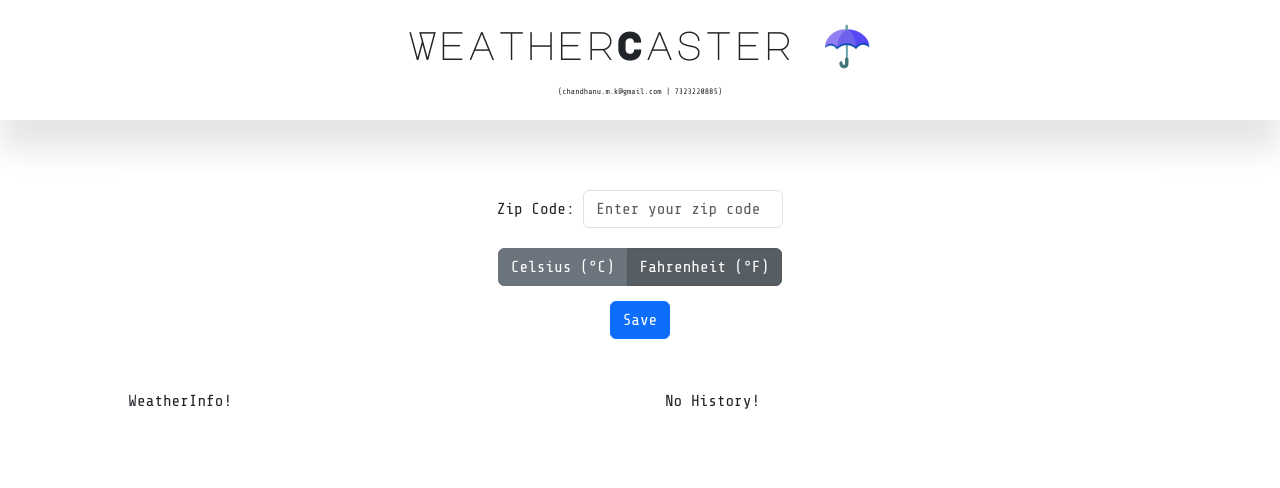
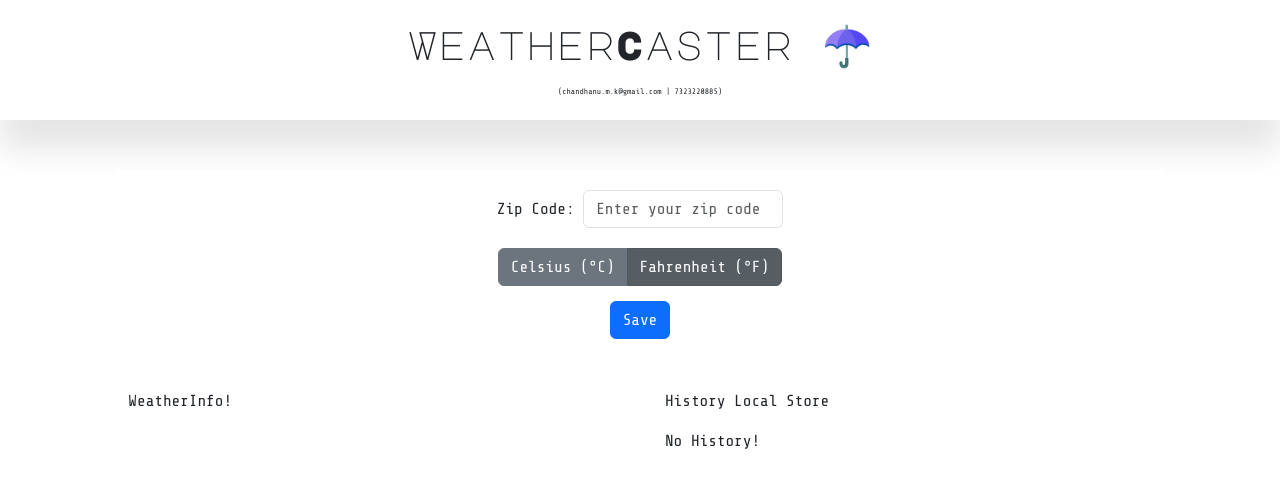
Before and after one commit to chandhanu/WeatherApp-MERN-REST, a React (Create React App) app in the folder client/: page / in a window 1280 px wide. Shown: the top 488 px of the page. Built offline with nearby package versions, Linux system fonts and the light colour scheme.

Commit message:
Final Code - removed lingering warnings

```diff
--- a/client/src/Components/WeatherForm.jsx
+++ b/client/src/Components/WeatherForm.jsx
@@ -10,7 +10,7 @@ class WeatherForm extends Component {
     // default state values
     state = {
         tempMetric: "imperial",
-        zipCodeInput: "98052"
+        zipCodeInput: "08901"
     }
 
     componentDidMount() {
@@ -106,7 +106,7 @@ class WeatherForm extends Component {
 
                 <Row type="flex" justify="center" align="center">
                     <Col span={4}>
-                        <ButtonGroup toggle>
+                        <ButtonGroup toggle='true'>
                             <ToggleButton
                             id="celsius-button"
                             key={"C"}
--- a/client/src/Components/WeatherPanels.jsx
+++ b/client/src/Components/WeatherPanels.jsx
@@ -6,8 +6,16 @@ class WeatherPanels extends Component {
     render() {
         return (
             <section className="weather-panels">
+                <div>
+
                 <WeatherInfoPanel/>
+
+                </div>
+                <div>
+                <p>History Local Store</p>
+
                 <WeatherHistoryPanel/>
+                </div>
             </section>
         );
     }
```
Also changed, not shown: 1 other file (tests, documents, lock files or other folders).
